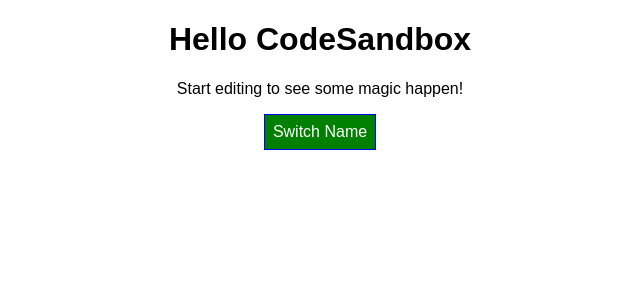
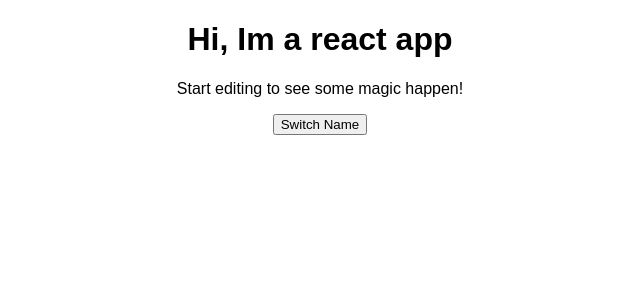
Before and after one commit to alfonso-distiller/menuer-diet-app, a React app: page / in a window 1280 px wide. Shown: the top 300 px of the page, without its empty margins (320-960 px from the left). Built offline with nearby package versions, Linux system fonts and the light colour scheme.

Commit message:
Section 80

```diff
--- /dev/null
+++ b/src/components/cockpit/cockpit.css
@@ -0,0 +1,7 @@
+.red {
+  color: red;
+}
+
+.bold {
+  font-weight: bold;
+}
--- /dev/null
+++ b/src/components/cockpit/cockpit.jsx
@@ -0,0 +1,33 @@
+import React from "react";
+import classes from "./cockpit.css";
+
+const CockPit = props => {
+  const assignedClasses = [];
+  let btnClass = "";
+
+  if(props.showPersons) {
+    btnClass = classes.red
+  }
+
+  if (props.persons.length <= 2) {
+    assignedClasses.push(classes.red);
+  }
+
+  if (props.persons.length <= 1) {
+    assignedClasses.push(classes.bold);
+  }
+
+  return (
+    <div>
+      <h1>Hi, Im a react app</h1>
+      <p className={assignedClasses.join(" ")}>
+        Start editing to see some magic happen!
+      </p>
+      <button className={btnClass} onClick={props.click}>
+        Switch Name
+      </button>
+    </div>
+  );
+};
+
+export default CockPit;
--- /dev/null
+++ b/src/components/person-list/person-list.jsx
@@ -0,0 +1,16 @@
+import React from "react";
+import Person from "../person/person.jsx";
+
+const PersonList = props =>
+  props.persons.map((person, index) => {
+    return (
+      <Person
+        click={() => props.clicked(index)}
+        name={person.name}
+        age={person.age}
+        changed={event => props.changed(event, person.id)}
+      />
+    );
+  });
+
+export default PersonList;
--- a/src/containers/app.jsx
+++ b/src/containers/app.jsx
@@ -1,6 +1,8 @@
 import React, { Component } from "react";
 import classes from "./styles.css";
 import Person from "../components/person/person.jsx";
+import PersonList from "../components/person-list/person-list.jsx";
+import CockPit from "../components/cockpit/cockpit.jsx";
 
 class App extends Component {
   state = {
@@ -14,7 +16,7 @@ class App extends Component {
 
   nameChangedHandler = (event, id) => {
     const personIndex = this.state.persons.findIndex(p => {
-      return p.userId === id;
+      return p.id === id;
     });
 
     const person = {
@@ -57,41 +59,22 @@ class App extends Component {
     if (this.state.showPersons) {
       persons = (
         <div>
-          {this.state.persons.map((person, index) => {
-            return (
-              <Person
-                click={() => this.deletePersonHandler(index)}
-                name={person.name}
-                age={person.age}
-                changed={event => this.nameChangedHandler(event, person.id)}
-              />
-            );
-          })}
+          <PersonList
+            persons={this.state.persons}
+            clicked={this.deletePersonHandler}
+            changed={this.nameChangedHandler}
+          />
         </div>
       );
-
-      style.backgroundColor = "red";
-    }
-
-    let assignedClasses = [];
-
-    if (this.state.persons.length <= 2) {
-      assignedClasses.push("red");
-    }
-
-    if (this.state.persons.length <= 1) {
-      assignedClasses.push("bold");
     }
 
     return (
       <div className={classes.App}>
-        <h1>Hello CodeSandbox</h1>
-        <p className={assignedClasses.join(" ")}>
-          Start editing to see some magic happen!
-        </p>
-        <button style={style} onClick={this.togglePersonsHandler}>
-          Switch Name
-        </button>
+        <CockPit
+          showPersons={this.state.showPersons}
+          persons={this.state.persons}
+          click={this.togglePersonsHandler}
+        />
         {persons}
       </div>
     );
--- a/src/containers/styles.css
+++ b/src/containers/styles.css
@@ -2,11 +2,3 @@
   font-family: sans-serif;
   text-align: center;
 }
-
-.red {
-  color: red;
-}
-
-.bold {
-  font-weight: bold;
-}
```
